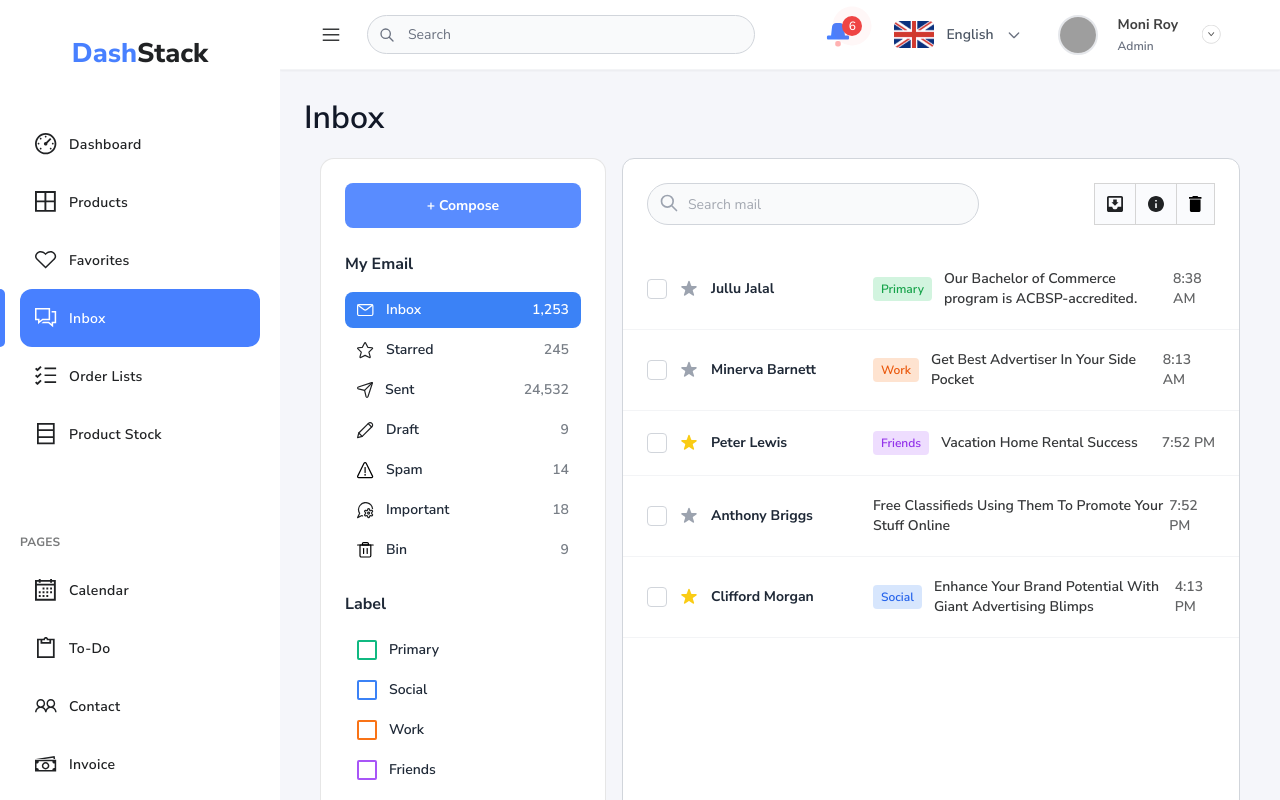
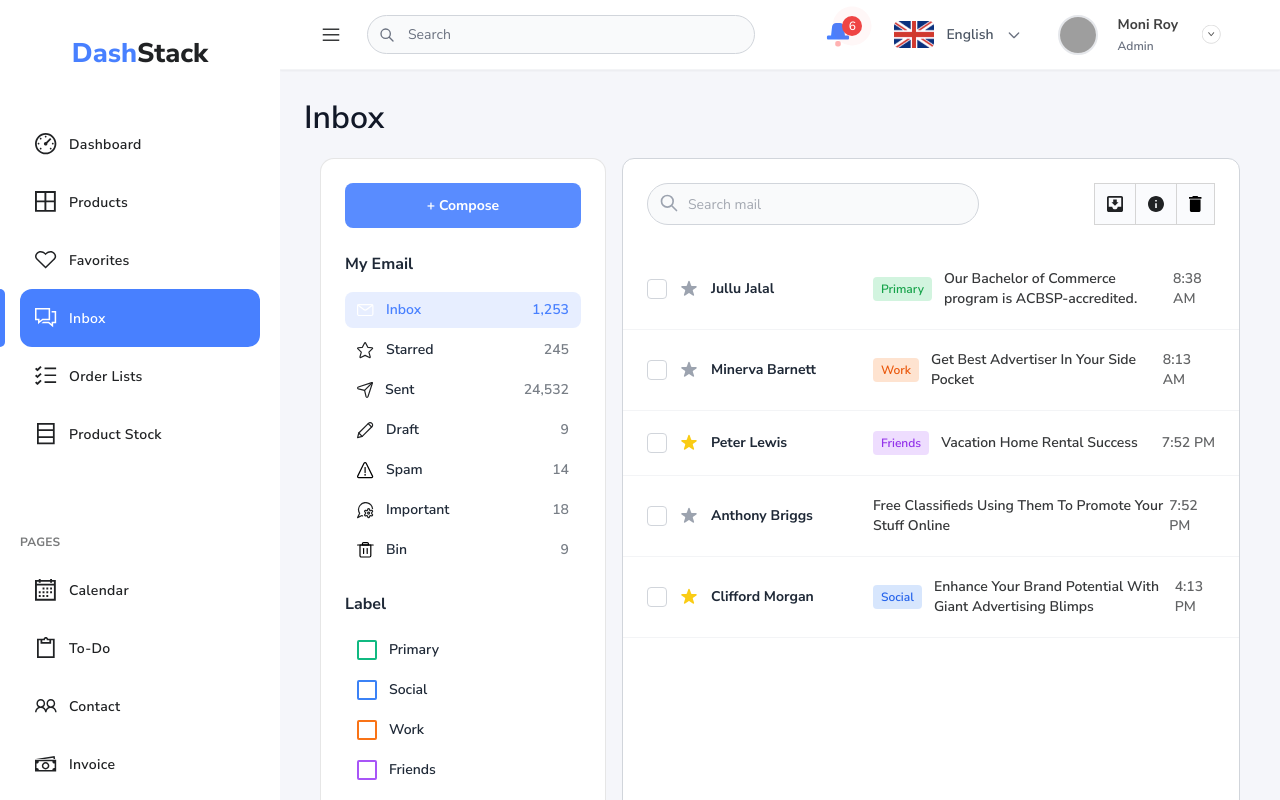
Before and after one commit to EkaBachrudin/personal-dashboard, an Angular app: page /inbox in a window 1280 px wide. Built offline with nearby package versions, Linux system fonts and the light colour scheme; grey boxes are pictures that could not be loaded.

Commit message:
inbox activate folder

```diff
--- a/src/app/pages/inbox/inbox.component.html
+++ b/src/app/pages/inbox/inbox.component.html
@@ -19,15 +19,15 @@
         @for (folder of folders; track folder) {
           <div
             class="flex items-center justify-between py-2 px-3 rounded-lg cursor-pointer transition-all duration-200"
-            [ngClass]="folder.isActive ? 'bg-blue-500 text-white' : 'hover:bg-gray-50'"
+            [ngClass]="folder.isActive ? 'bg-[#487fff21]' : 'hover:bg-gray-50'"
             (click)="selectFolder(folder)">
             <div class="flex items-center gap-3">
               <img src="{{folder.icon}}" alt="{{ folder.name }}" [class.active]="folder.isActive">
               <span class="font-semibold text-sm"
-              [ngClass]="folder.isActive ? 'text-white font-bold' : 'text-gray-800'">{{ folder.name }}</span>
+              [ngClass]="folder.isActive ? 'text-[#4880FF] font-bold' : 'text-gray-800'">{{ folder.name }}</span>
             </div>
             <span class="font-semibold text-sm"
-            [ngClass]="folder.isActive ? 'text-white' : 'text-gray-800 opacity-60'">{{ folder.count | number }}</span>
+            [ngClass]="folder.isActive ? 'text-[#4880FF]' : 'text-gray-800 opacity-60'">{{ folder.count | number }}</span>
           </div>
         }
       </div>
```
